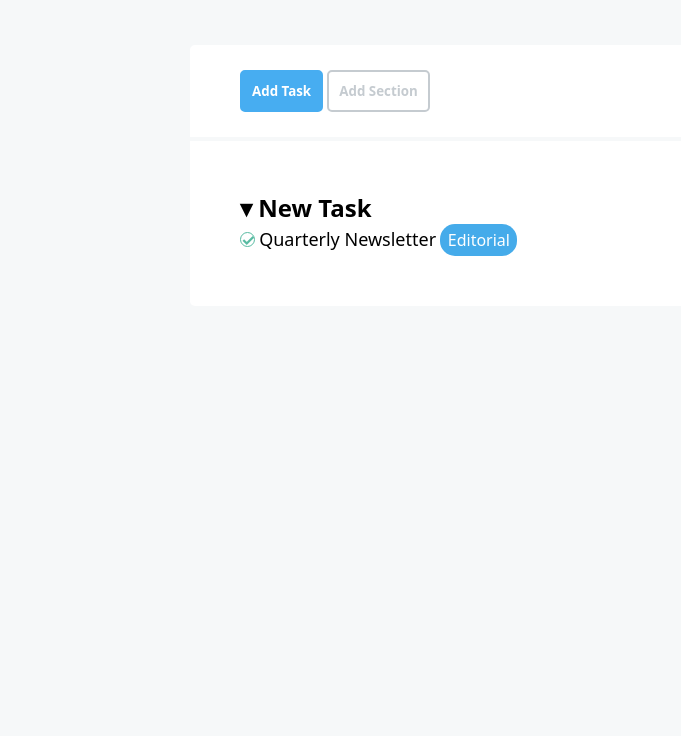
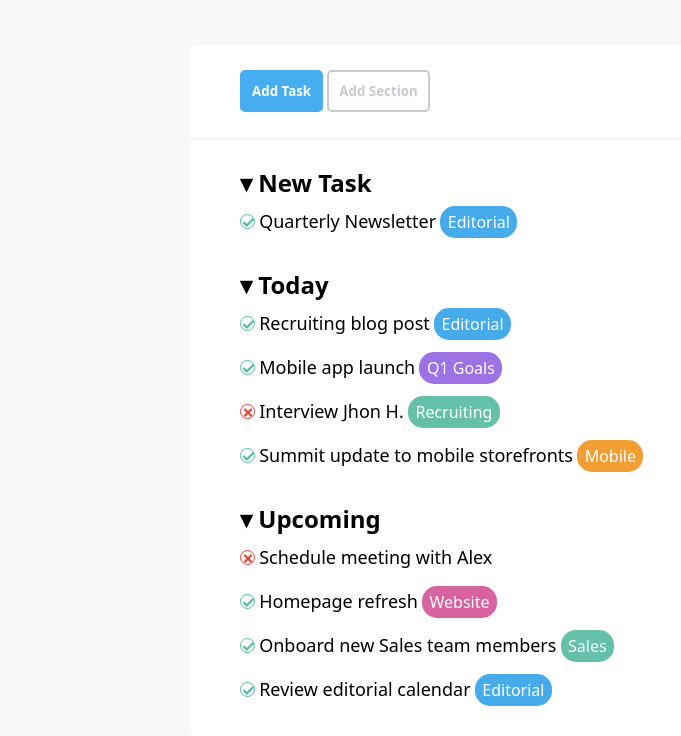
Before and after one commit to Pietro-Leone/html-css-toboolist, a plain HTML site: page index.html in a window 1280 px wide. Shown: the part 105-841 px from the top of the page, without its empty margins (0-681 px from the left). Before the commit the page ends 800 px from the top, so only its background shows below. Drawn offline with Linux system fonts and the light colour scheme.

Commit message:
finita sezione liste

```diff
--- a/css/style.css
+++ b/css/style.css
@@ -50,7 +50,11 @@ hr{
     border: 2px solid #f6f8f9;
 }
 .list{
-    padding: 50px;
+    padding: 0px 50px;
+    padding-bottom: 25px;
+}
+h2{
+    margin-top: 25px;
 }
 .check{
     display: inline-block;
@@ -63,9 +67,21 @@ hr{
     line-height: 15px;
     font-weight: bold;
 }
+.cross{
+    display: inline-block;
+    color: #ea4338;
+    border: 1px solid #ea4338;
+    border-radius: 50%;
+    height: 15px;
+    width: 15px;
+    text-align: center;
+    line-height: 15px;
+    font-weight: bold;
+}
 .text{
     display: inline-block;
     font-size: large;
+    margin: 10px 0px;
 }
 .fig{
     display: inline-block;
--- a/index.html
+++ b/index.html
@@ -22,6 +22,18 @@
                 <!-- New Task -->
                 <h2>&blacktriangledown; New Task</h2>
                 <div class="check">&check;</div> <div class="text">Quarterly Newsletter</div>  <div class="fig blu">Editorial</div>
+                <!-- Today -->
+                <h2>&blacktriangledown; Today</h2>
+                <div class="check">&check;</div> <div class="text">Recruiting blog post</div>  <div class="fig blu">Editorial</div><br>
+                <div class="check">&check;</div> <div class="text">Mobile app launch</div>  <div class="fig vio">Q1 Goals</div><br>
+                <div class="cross">&cross;</div> <div class="text">Interview Jhon H.</div>  <div class="fig gre">Recruiting</div><br>
+                <div class="check">&check;</div> <div class="text">Summit update to mobile storefronts</div>  <div class="fig ora">Mobile</div>
+                <!-- Upcoming -->
+                <h2>&blacktriangledown; Upcoming</h2>
+                <div class="cross">&cross;</div> <div class="text">Schedule meeting with Alex</div>  <br>
+                <div class="check">&check;</div> <div class="text">Homepage refresh</div>  <div class="fig pin">Website</div><br>
+                <div class="check">&check;</div> <div class="text">Onboard new Sales team members</div>  <div class="fig gre">Sales</div><br>
+                <div class="check">&check;</div> <div class="text">Review editorial calendar</div>  <div class="fig blu">Editorial</div>
             </section>
         </div>
     </main>
```
